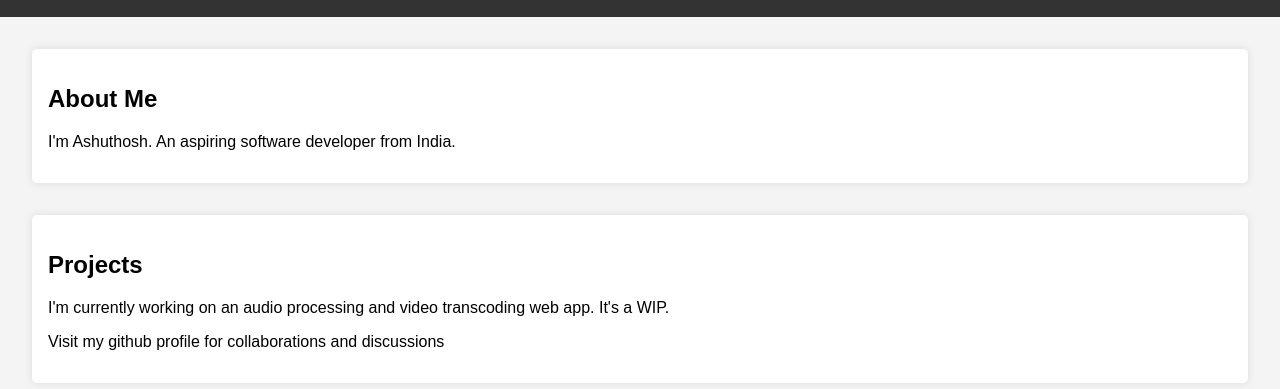
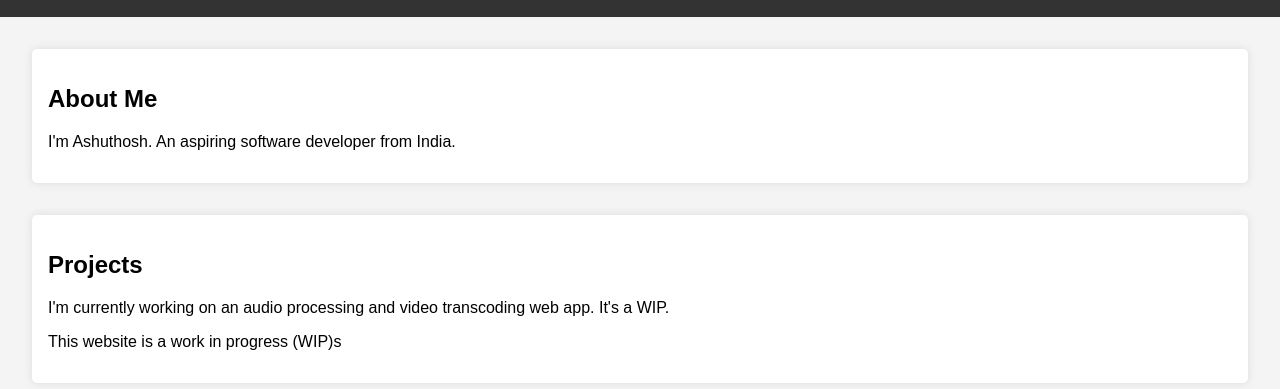
Before and after one commit to AshDubey8/ashdubey8.github.io, a plain HTML site: page index.html in a window 1280 px wide. Shown: the part 95-484 px from the top of the page. Drawn offline with Linux system fonts and the light colour scheme.

Commit message:
secon update index.html
second commit to index.html
added a work in progress section

```diff
--- a/index.html
+++ b/index.html
@@ -17,7 +17,7 @@
     <section>
         <h2>Projects</h2>
         <p>I'm currently working on an audio processing and video transcoding web app. It's a WIP.</p>
-        <p>Visit my github profile for collaborations and discussions</p>
+        <p>This website is a work in progress (WIP)s</p>
     </section>
 </body>
 </html>
```
